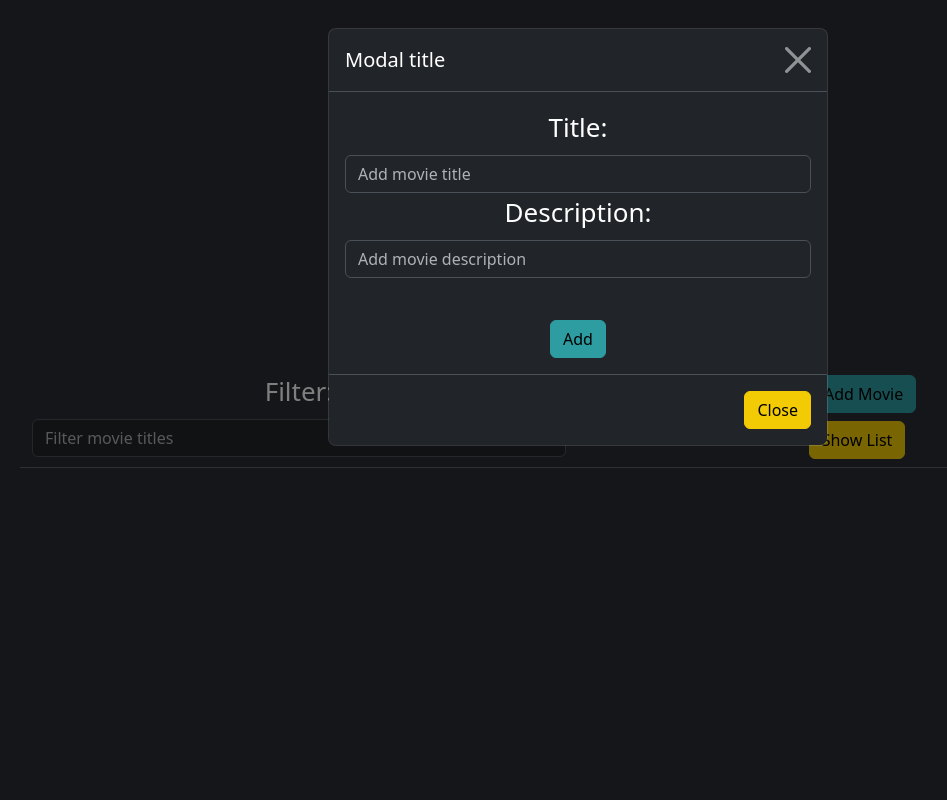
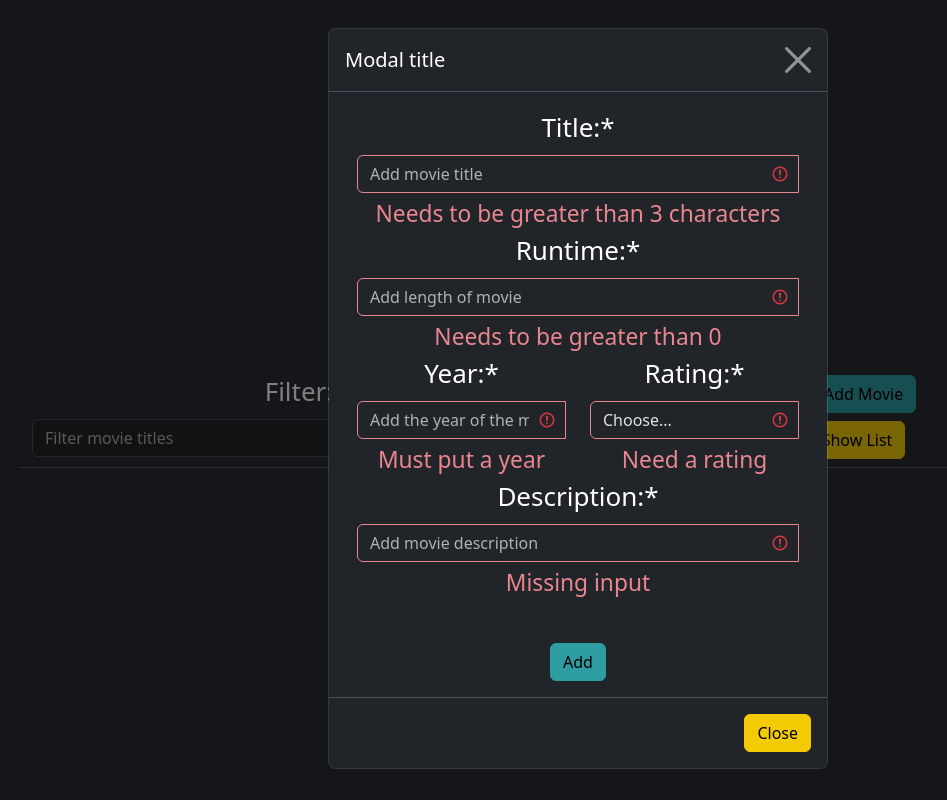
Before and after one commit to mickelson-classroom/list-detail-site-BobbydpStrange, a React (Create React App) app in the folder list-detail/: page / in a window 1280 px wide. Both pictures are taken after a click on the button "+ Add Movie". Shown: the whole page, without its empty margins (62-1009 px from the left). Built offline with nearby package versions, Linux system fonts and the light colour scheme.

Commit message:
validation and new list items added to modal

```diff
--- a/list-detail/src/components/movieAdd.tsx
+++ b/list-detail/src/components/movieAdd.tsx
@@ -1,50 +1,181 @@
 import React, { useEffect, useState } from "react";
+import {Movie} from "../models/movie";
 
 interface MovieAddProps {
-  onAddMovie: (title: string, description: string) => void;
+  onAddMovie: (movie: Movie) => void;
   onTitleChange: (title: string) => void;
   onDescriptionChange: (description: string) => void;
+  onYearChange: (year: string) => void;
+  onRunTimeChange: (runTime: string) => void;
+  onRatingChange: (rating: string) => void;
 }
 
-export const MovieAdd: React.FC<MovieAddProps> = ({ onAddMovie, onTitleChange, onDescriptionChange }) => {
+export const MovieAdd: React.FC<MovieAddProps> = ({
+  onAddMovie,
+  onTitleChange,
+  onDescriptionChange,
+  onYearChange,
+  onRunTimeChange,
+  onRatingChange
+}) => {
   const [inputTitle, setInputTitle] = useState<string>("");
   const [inputDesc, setInputDesc] = useState<string>("");
+  const [inputRunTime, setInputRunTime] = useState<string>("");
+  const [inputRating, setInputRating] = useState<string>("");
+  const [inputYear, setInputYear] = useState<string>("");
+
+  const minCharactrCount = 3;
+
+  const isTitleValid = inputTitle.length >= minCharactrCount;
+  const isDescValid = inputDesc.length >= minCharactrCount;
+  const isRunTimeValid = inputRunTime.length > 0;
+  const isRatingValid = inputRating !== "";
+  const isYearValid = inputYear !== "";
+
+  const handleTitleChange = (value: string) => {
+    setInputTitle(value);
+    onTitleChange(value);
+  };
+  const handleDescChange = (value: string) => {
+    setInputDesc(value);
+    onDescriptionChange(value);
+  };
+  const handleRunTimeChange = (value: string) => {
+    setInputRunTime(value);
+    onRunTimeChange(value);
+  };
+  const handleYearChange = (value: string) => {
+    setInputYear(value);
+    onYearChange(value);
+  };
+  const handleRatingChange = (value: string) => {
+    setInputRating(value);
+    onRatingChange(value);
+  };
 
   const handleClick = () => {
-    if (inputTitle.trim() === "" && inputDesc.trim() === "") {
-      return;
-    }
-    onAddMovie(inputTitle, inputDesc);
+    if (isTitleValid && isDescValid && isRatingValid && isRunTimeValid && isYearValid) {
+      onAddMovie({
+        id: Date.now(),
+        title: inputTitle,
+        description: inputDesc,
+        year: inputYear,
+        runTime: inputRunTime,
+        rating: inputRating,
+        genre: [],
+      });
     setInputTitle("");
     setInputDesc("");
+    setInputYear("");
+    setInputRunTime("");
+    setInputRating("");
+    }
   };
 
   return (
-    <div className="container">
+    <form className="container needs-validation" >
       <div className="row">
-      <label className="form-label">Title: </label>
+        <label className="form-label" htmlFor="title">Title:* </label>
+        <div className="input-group has-validation">
           <input
+            className={`form-control ${isTitleValid ? "is-valid": "is-invalid"}`}
             type="text"
-        className="form-control"
+            name="title"
+            id="title"
             placeholder="Add movie title"
             onChange={(e) => {setInputTitle(e.currentTarget.value);
               onTitleChange(e.currentTarget.value);}}
             value={inputTitle}
+            aria-describedby="titlevalidation"
+            required
           />
+          <div id="titlevalidation" className="valid-feedback">Great Movie</div>
+          <div id="titlevalidation" className="invalid-feedback">Needs to be greater than 3 characters</div>
+        </div>
       </div>
       <div className="row">
-      <label className="form-label">Description: </label>
+        <label className="form-label" htmlFor="runtime">Runtime:*</label>
+        <div className="input-group has-validation">
           <input
             type="text"
-        className="form-control"
+            className={`form-control ${isRunTimeValid ? "is-valid": "is-invalid"}`}
+            required
+            placeholder="Add length of movie"
+            id="runtime"
+            name="runtime"
+            aria-describedby="runtimevalidation"
+            onChange={(e) => {setInputRunTime(e.currentTarget.value);
+              onRunTimeChange(e.currentTarget.value);}}
+            value={inputRunTime}
+            />
+          <div id="runtimevalidation"className="valid-feedback">Great Time</div>
+          <div id="runtimevalidation"className="invalid-feedback">Needs to be greater than 0</div>
+        </div>
+      </div>
+      <div className="row">
+        <div className="col col-md-6">
+          <label className="form-label" htmlFor="year">Year:*</label>
+          <div className="input-group has-validation">
+            <input
+              required
+              type="text"
+              name="year"
+              id="year"
+              aria-describedby="yearvalidation"
+              className={`form-control ${isYearValid ? "is-valid": "is-invalid"}`}
+              placeholder="Add the year of the movie"
+              onChange={(e) => {setInputYear(e.currentTarget.value);
+                onYearChange(e.currentTarget.value);}}
+              value={inputYear}
+            />
+            <div id="yearvalidation" className="valid-feedback">Great Year</div>
+            <div id="yearvalidation" className="invalid-feedback">Must put a year</div>
+          </div>
+        </div>
+        <div className="col col-md-6">
+          <label className="form-label">Rating:*</label>
+          <div className="input-group has-validation">
+            <select
+              className={`form-control ${isRatingValid ? "is-valid": "is-invalid"}`}
+              id="rating"
+              required
+              aria-describedby="ratingvalidation"
+              onChange={(e) => handleRatingChange(e.currentTarget.value)}
+              value={inputRating}
+              >
+              <option selected disabled value="">Choose...</option>
+              <option>1</option>
+              <option>2</option>
+              <option>3</option>
+              <option>4</option>
+              <option>5</option>
+            </select>
+            <div id="ratingvalidation" className="valid-feedback">Great rating</div>
+            <div id="ratingvalidation" className="invalid-feedback">Need a rating</div>
+          </div>
+        </div>
+      </div>
+      <div className="row">
+        <label className="form-label">Description:* </label>
+        <div className="input-group has-validation">
+          <input
+            type="text"
+            id="description"
+            aria-describedby="descriptionvalidation"
+            className={`form-control ${isDescValid ? "is-valid": "is-invalid"}`}
             placeholder="Add movie description"
             onChange={(e) => {setInputDesc(e.currentTarget.value);
               onDescriptionChange(e.currentTarget.value);}}
             value={inputDesc}
-      /></div>
+            required
+          />
+          <div id="descriptionvalidation" className="valid-feedback">Great Year</div>
+            <div id="descriptionvalidation" className="invalid-feedback">Missing input</div>
+        </div>
+      </div>
       <br></br>
-      <button className="btn btn-primary" onClick={handleClick}>Add</button>
-    </div>
+      <button className="btn btn-primary" type="submit" onClick={handleClick}>Add</button>
+    </form>
   );
 };
 
--- a/list-detail/src/components/movieAddModal.tsx
+++ b/list-detail/src/components/movieAddModal.tsx
@@ -5,19 +5,22 @@ import MovieAdd from "./movieAdd";
 interface MovieAddModalProps {
   isOpen: boolean;
   onClose: () => void;
-  onAddMovie: (title: string, description: string) => void;
+  onAddMovie: (movie: Movie) => void;
 }
 
 export const MovieAddModal: React.FC<MovieAddModalProps> = ({ isOpen, onClose, onAddMovie }) => {
 
-  const [newMovie, setNewMovie] = useState<Movie>({id: Date.now(), title: "", description: "", genre: []});
+  const [newMovie, setNewMovie] = useState<Movie>({id: Date.now(), title: "", description: "",year: "", runTime: "", rating: "", genre: []});
 
   const handleAddMovie = () => {
-    const {title, description} = newMovie;
-    onAddMovie(title, description);
-    onClose();
-    setNewMovie({id: Date.now(), title: "", description:"", genre: []});
-
+    const { title, description, year, runTime, rating } = newMovie;
+    if (title && description && year && runTime && rating) {
+      onAddMovie(newMovie);
+      onClose();
+      setNewMovie({
+        id: Date.now(), title: "", description: "", year: "", runTime: "", rating: "", genre: [],
+      });
+    }
   };
 
   return (
@@ -30,10 +33,12 @@ export const MovieAddModal: React.FC<MovieAddModalProps> = ({ isOpen, onClose, o
             </div>
             <div className="modal-body">
                 <MovieAdd
+                  onAddMovie={handleAddMovie}
                   onTitleChange={(title) => setNewMovie({...newMovie, title})}
-                  onDescriptionChange={(description) =>
-                    setNewMovie({...newMovie, description})}
-                  onAddMovie={handleAddMovie}
+                  onDescriptionChange={(description) => setNewMovie({...newMovie, description})}
+                  onYearChange={(year) => setNewMovie({ ...newMovie, year })}
+                  onRunTimeChange={(runTime) => setNewMovie({ ...newMovie, runTime })}
+                  onRatingChange={(rating) => setNewMovie({ ...newMovie, rating })}
                 />
             </div>
             <div className="modal-footer">
--- a/list-detail/src/components/movieList.tsx
+++ b/list-detail/src/components/movieList.tsx
@@ -69,14 +69,8 @@ export const MovieList: React.FC = () => {
               <MovieAddModal
                 isOpen={isModalOpen}
                 onClose={closeModal}
-                onAddMovie={(title, description) =>{
-                  const newMovie = {
-                    id: Date.now(),
-                    title: title,
-                    description: description,
-                    genre: []
-                  };
-                  setMovies([...movies, newMovie]);
+                onAddMovie={(movie) =>{
+                  setMovies([...movies, movie]);
                   closeModal();
                 }}/>
               <br></br>
--- a/list-detail/src/models/movie.ts
+++ b/list-detail/src/models/movie.ts
@@ -2,5 +2,8 @@ export interface Movie {
     id: number;
     title: string;
     description: string;
+    year: string;
+    runTime: string;
+    rating: string;
     genre: string[];
 }
```
Lines whose indentation alone changed are shown as unchanged.
